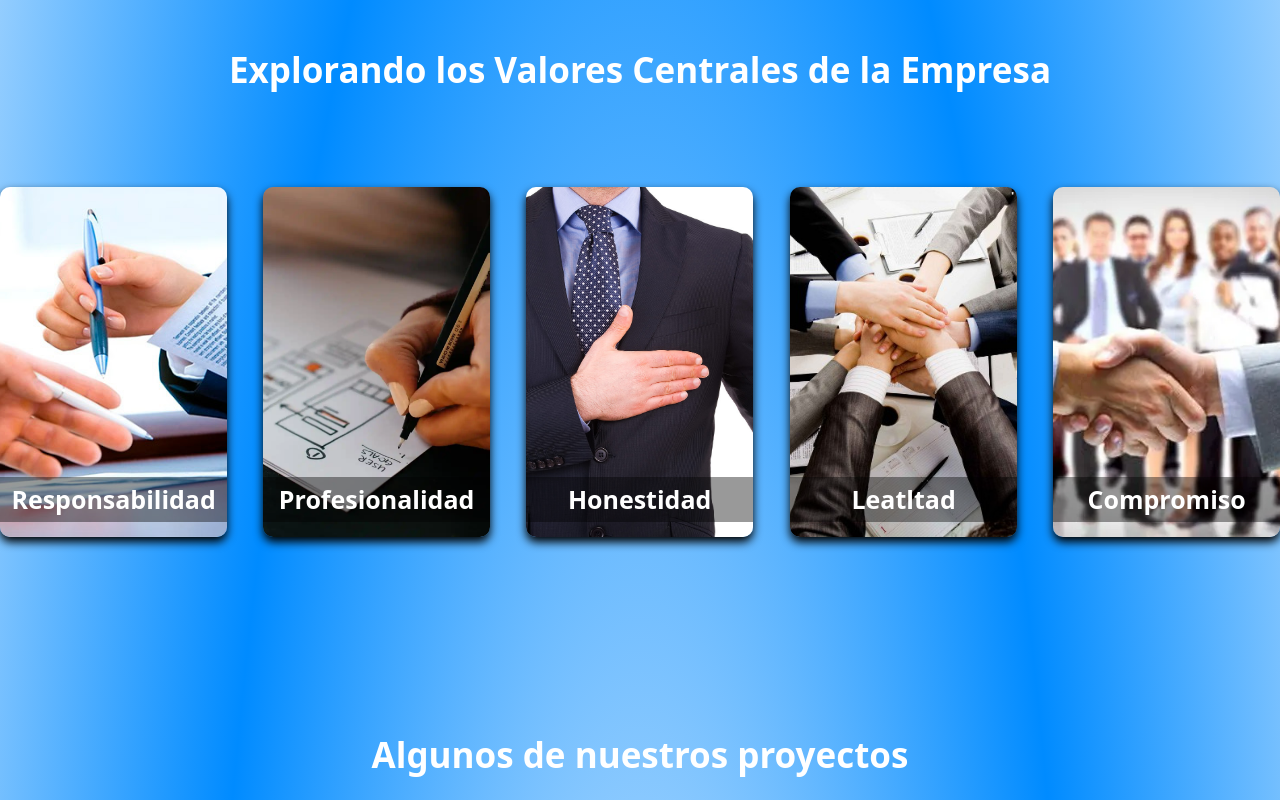
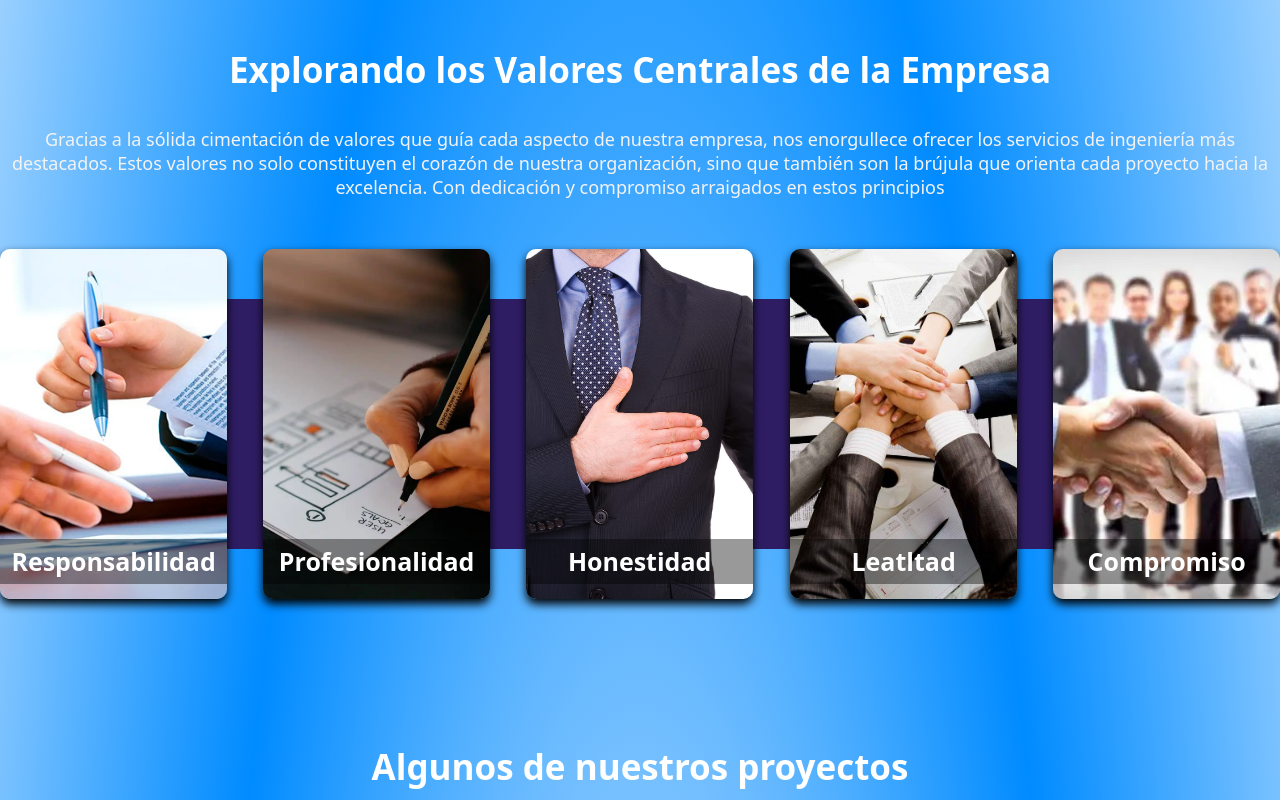
Before and after one commit to Taxontes/OnubaEngineer-React, a React (Vite) app: page / in a window 1280 px wide. Shown: the part 1520-2320 px from the top of the page. Built offline with nearby package versions, Linux system fonts and the light colour scheme.

Commit message:
reajuste de colores y disposicion

```diff
--- a/src/components/servicios/Servicios.jsx
+++ b/src/components/servicios/Servicios.jsx
@@ -4,9 +4,15 @@ export const Servicios = () => {
     return (
         <>
             <section className='servicio'>
+                <header className='header-service'>
 
-                <h2 className='servicio-title'>Ofrecemos Soluciones Innovadoras en Ingeniería </h2>
-                <hr className='servicio-hr' />
+                    <h2 className='servicio-title'>¡Descubre la excelencia en soluciones ingenieriles con nosotros!</h2>
+                    <h3 className='servicio-subtitle'>Ofrecemos Soluciones Innovadoras en Ingeniería </h3>
+
+                    <h3 className='subsection container'>En <mark className="palabra-destacada">Onueba Engineer</mark>, llevamos la innovación a otro nivel, ofreciendo servicios de <mark className="palabra-destacada">ingeniería</mark> que transformarán tus proyectos en realidades sólidas y eficientes. Con un enfoque progresista respaldado por nuestro equipo altamente calificado, te proporcionamos soluciones que van más allá de las expectativas convencionales.</h3>
+                </header>
+                <h2 className='servicio-subtitle'>Servicios </h2>
+                    <hr className='servicio-hr' />
                 <div className='services container'>
 
                     <div className="service">
@@ -64,8 +70,8 @@ export const Servicios = () => {
                         <p>Propuestas de <mark className="palabra-destacada">Mejoras</mark>.</p>
                         <p>Implantación y Seguimiento.</p>
                     </div>
+                </div>
 
-                </div>
             </section>
         </>
     )
--- a/src/components/servicios/servicios.css
+++ b/src/components/servicios/servicios.css
@@ -2,14 +2,18 @@
     max-width: 100%;
 
 }
+.header-service{
+    padding-top: 80px;
+    background-color: #50C878;
+
+}
 
 .services {
-
     padding: 100px 100px;
     display: grid;
     grid-template-columns: repeat(3, 1fr);
     gap: 55px;
-    margin-bottom: 180px;
+    margin-bottom: 100px;
 
 
 }
@@ -18,16 +22,17 @@
     background: #fafafa10;
     text-align: center;
     padding: 35px;
-    border: 1px  #f1f7fe;;
-
-    border-radius:38% 62% 74% 26% / 74% 71% 29% 26%;
+    border: 1px #f1f7fe;
+    ;
+    border-radius: 38% 62% 74% 26% / 74% 71% 29% 26%;
     box-shadow: 0 4px 8px rgba(0, 0, 0, 0.5);
     cursor: pointer;
     transition: transform 0.7s ease;
     backdrop-filter: blur(0.3rem);
 
 }
-#service1{
+
+#service1 {
     grid-column: 2/3;
 }
 
@@ -62,6 +67,14 @@ p {
 
 }
 
+.servicio-subtitle {
+    display: flex;
+    justify-content: center;
+    align-items: center;
+    margin-bottom: 45px;
+    color: #f1f7fe;
+}
+
 .servicio-hr {
     width: 80%;
     display: block;
@@ -70,3 +83,15 @@ p {
 
 
 }
+
+.subsection {
+
+    color: #f1f7fe;
+    text-align: center;
+    margin-bottom: 100px;
+    padding: 40px 80px;
+    font-size: 20px;
+    max-width: 80%;
+    line-height: 42px;
+
+}
--- a/src/components/valores/Valores.jsx
+++ b/src/components/valores/Valores.jsx
@@ -5,6 +5,13 @@ export const Valores = () => {
     return (
         <>
             <h2 className='tilulo-valores'> Explorando los Valores Centrales de la Empresa</h2>
+            <div className="valores-description container">
+
+                <div className="text-valores">
+                    Gracias a la sólida cimentación de valores que guía cada aspecto de nuestra empresa, nos enorgullece ofrecer los servicios de ingeniería más destacados. Estos valores no solo constituyen el corazón de nuestra organización, sino que también son la brújula que orienta cada proyecto hacia la excelencia. Con dedicación y compromiso arraigados en estos principios
+
+                </div>
+            </div>
             <section className='valores'>
                 <div className="card">
                     <div className="face front">
@@ -61,8 +68,8 @@ export const Valores = () => {
                 </div>
 
             </section>
-            {/* <div className="wave"></div> */}
 
+             {/* <div className="wave"></div>  */}
 
         </>
     )
--- a/src/components/valores/valores.css
+++ b/src/components/valores/valores.css
@@ -1,6 +1,6 @@
 .tilulo-valores {
     text-align: center;
-    margin-bottom: 100px;
+    margin-bottom: 40px;
 }
 
 .valores {
@@ -9,6 +9,9 @@
     justify-content: center;
     gap: 36px;
     margin-bottom: 200px;
+    background-color: rgb(47, 29, 100);
+    height: 250px;
+    z-index: -1;
 }
 
 .wave {
@@ -116,6 +119,21 @@
     transform: perspective(600px) rotateY(360deg);
 }
 
+
+.valores-description{
+    text-align: center;
+    color: #f3f3f3;
+    margin-bottom: 100px;
+
+
+}
+.text-valores {
+    text-align: center;
+
+    font-size: 18px;
+}
+
+
 @keyframes wave {
     0% {
         background-position-x: 0;
```
